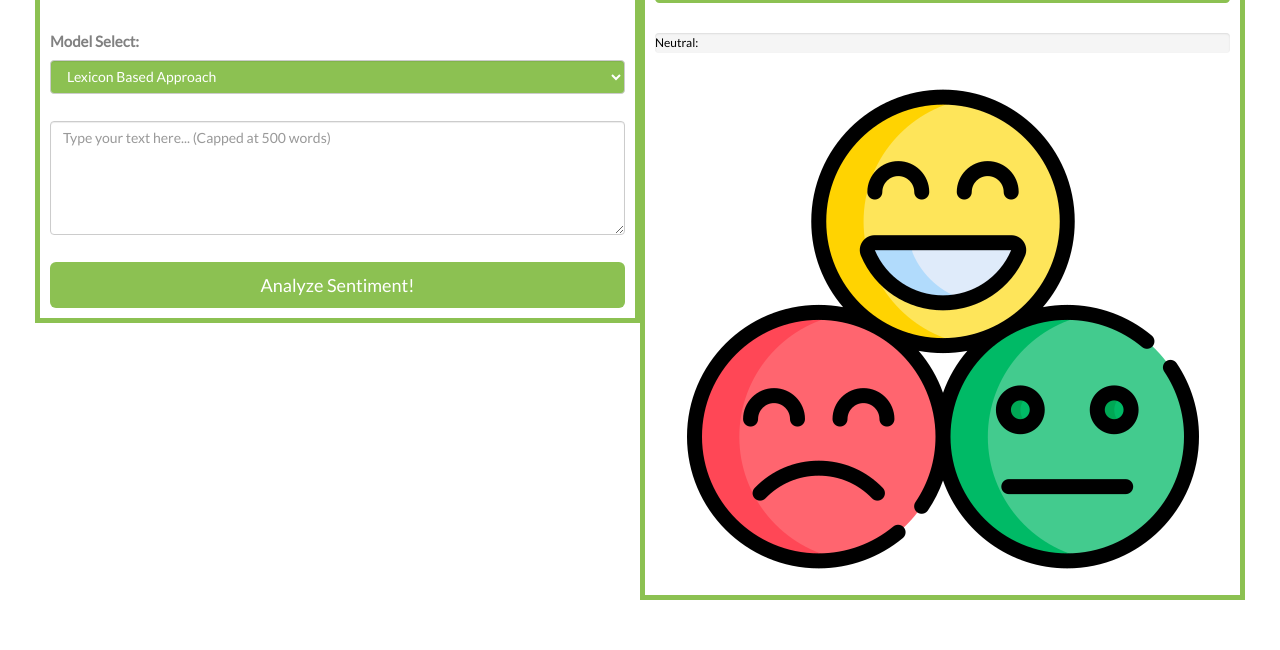
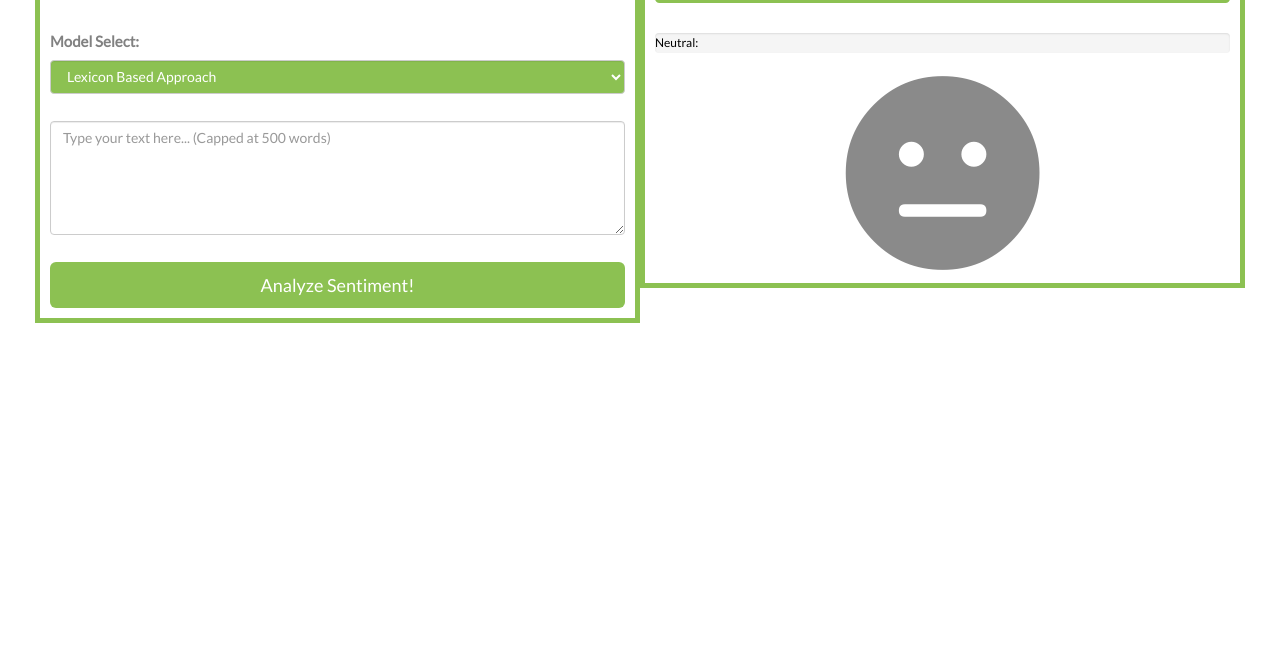
Before and after one commit to hawkeyephil/CSC494, a Flask app: page /sandbox in a window 1280 px wide. Shown: the part 554-1204 px from the top of the page. After the commit the page ends 877 px from the top, so only its background shows below. Run offline with Flask 3, Linux system fonts and the light colour scheme; some libraries are stand-ins or nearby versions.

Commit message:
Sentiment Icon Functionality

```diff
--- a/static/script.js
+++ b/static/script.js
@@ -30,23 +30,35 @@ async function getSentiment() {
         const polarityValue = parseFloat(parsedResponse.polarity).toFixed(2);
         const roundedPolarityValue = Math.abs(polarityValue*100);
 
-        //Gets the progress bar element
+        //Gets the progress bar and icon elements
         const progressBar = document.getElementById('sentiment-bar');
+        const icon = document.getElementById('sentiment-icon');
+
         //Update the width based on the polarity
         progressBar.style.width = `${roundedPolarityValue}%`;
         //Updates the background color and message based on polarity
         if(polarityValue > 0.25) {
           progressBar.style.backgroundColor = `rgb(140, 193, 82)`;
           progressBar.innerHTML = `Positive: ${polarityValue}`;
+          // Replace the "meh" icon with a different one (e.g., "smile")
+          icon.classList.remove('fa-meh');
+          icon.classList.remove('fa-frown-open')
+          icon.classList.add('fa-grin', 'icon-positive');
         }
         else if(polarityValue < -0.25) {
           progressBar.style.backgroundColor = 'rgb(193, 82, 82)';
           progressBar.innerHTML = `Negative: ${polarityValue}`;
+          icon.classList.remove('fa-meh');
+          icon.classList.remove('fa-frown-open')
+          icon.classList.add('fa-grin', 'icon-negative');
         }
         else {
           progressBar.style.backgroundColor = 'rgb(138, 138, 138)';
           progressBar.style.color = 'rgb(0,0,0)'
           progressBar.innerHTML = `Neutral: ${polarityValue}`;
+          icon.classList.remove('fa-frown-open');
+          icon.classList.remove('fa-grin')
+          icon.classList.add('fa-meh', 'icon-neutral');
         }
 
     }
--- a/static/styles.css
+++ b/static/styles.css
@@ -254,6 +254,21 @@ footer .glyphicon:hover {
     text-align: left;
 }
 
+.icon-neutral {
+    color: #8A8A8A;
+    font-size: 20rem;
+}
+
+.icon-positive {
+    color: #8CC152;
+    font-size: 20rem;
+}
+
+.icon-negative {
+    color: #c15252;
+    font-size: 20rem;
+}
+
 @keyframes slide {
 0% {
     opacity: 0;
--- a/templates/sandbox.html
+++ b/templates/sandbox.html
@@ -13,6 +13,7 @@
     <!--Fonts-->
     <link href = "https://fonts.googleapis.com/css?family=Montserrat" rel = "stylesheet" type = "text/css">
     <link href = "https://fonts.googleapis.com/css?family=Lato" rel = "stylesheet" type = "text/css">
+    <link rel="stylesheet" href="https://cdnjs.cloudflare.com/ajax/libs/font-awesome/5.15.3/css/all.min.css">
     <!--jQuery Library-->
     <script src = "https://ajax.googleapis.com/ajax/libs/jquery/3.7.1/jquery.min.js"></script>
     <!--Modals/Carousels/Dropdowns-->
@@ -98,11 +99,13 @@
                     <h2><span class="label label-default">Sentiment Subjectivity: {{subjectivity}}</span></h2>
 
                     <div class="progress">
-                        <div id="sentiment-bar" class="progress-bar" role="progressbar" style="width: 5%;" aria-valuenow="0" aria-valuemin="0" aria-valuemax="100">0%</div>
+                      <div
+                        id="sentiment-bar" class="progress-bar" role="progressbar" style="width: 5%;" aria-valuenow="0" aria-valuemin="0" aria-valuemax="100">
+                      </div>
                     </div>
 
                     <div class="text-center">
-                        <img src="{{ url_for('static', filename = 'imgs/SentimentAnalysisToolLogo.png') }}" class="rounded" alt="Logo">
+                      <span id="sentiment-icon" class="fas fa-meh icon-neutral"></span>
                     </div>
                 </div>
             </div>
```
